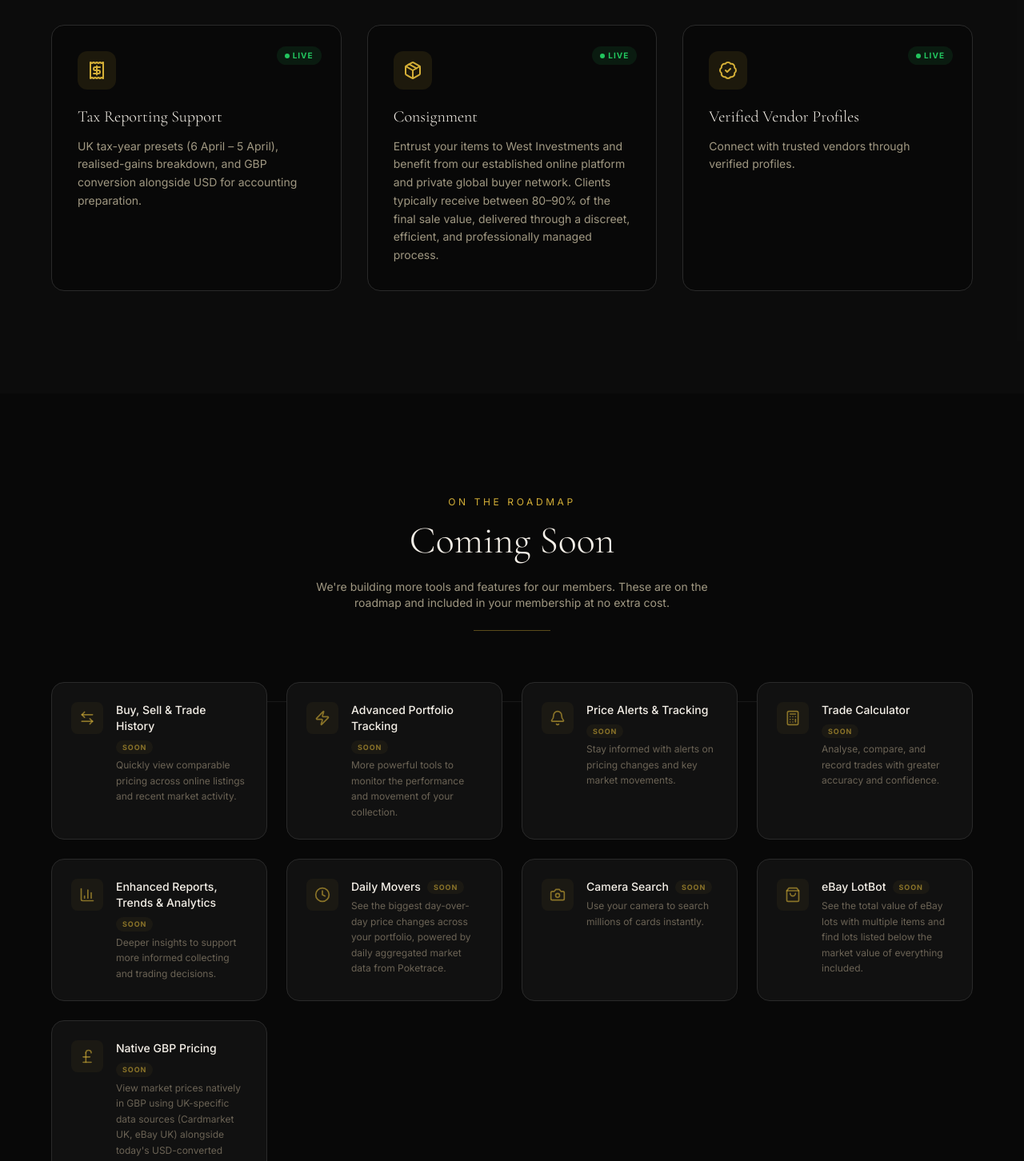
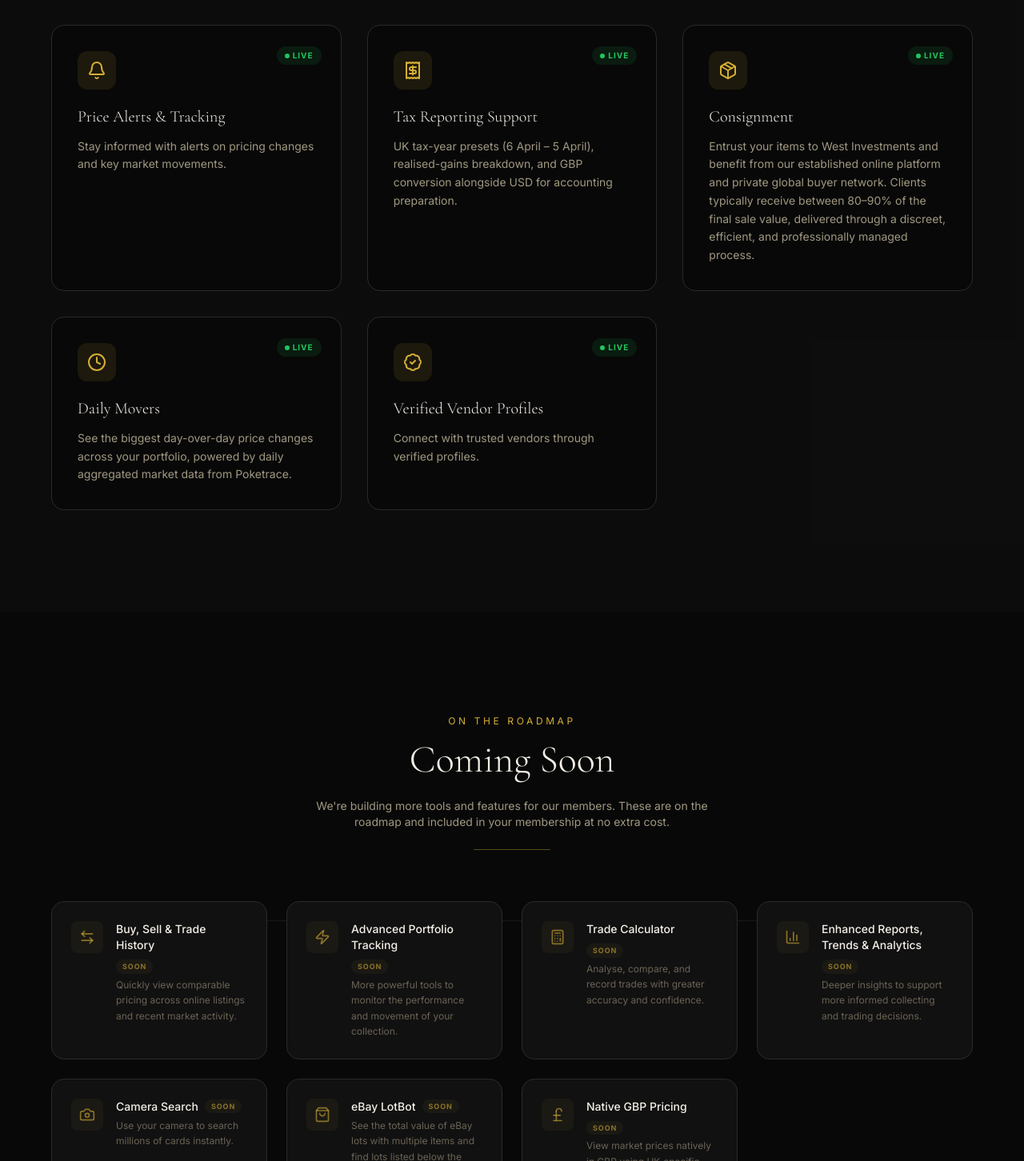
Before and after one commit to jamesjmclaren/pokemonAssets, a Next.js app: page /community in a window 1280 px wide. Shown: the part 2623-4075 px from the top of the page at 80% size. Built offline with nearby package versions, Linux system fonts and the light colour scheme; no server answers; a web font is replaced by a local one.

Commit message:
Mark Price Alerts & Tracking and Daily Movers as live
https://claude.ai/code/session_01TX7jxBA4ueyeuRGYgprLRU

```diff
--- a/src/app/community/page.tsx
+++ b/src/app/community/page.tsx
@@ -58,12 +58,12 @@ const features: Feature[] = [
   { icon: FileBarChart, title: "Portfolio Reporting", description: "Tailored reports with PDF & CSV export, date-range filtering, and market trend insights. Members get a clearer view of portfolio performance.", comingSoon: false },
   { icon: ArrowLeftRight, title: "Buy, Sell & Trade History", description: "Quickly view comparable pricing across online listings and recent market activity.", comingSoon: true },
   { icon: Zap, title: "Advanced Portfolio Tracking", description: "More powerful tools to monitor the performance and movement of your collection.", comingSoon: true },
-  { icon: Bell, title: "Price Alerts & Tracking", description: "Stay informed with alerts on pricing changes and key market movements.", comingSoon: true },
+  { icon: Bell, title: "Price Alerts & Tracking", description: "Stay informed with alerts on pricing changes and key market movements.", comingSoon: false },
   { icon: Calculator, title: "Trade Calculator", description: "Analyse, compare, and record trades with greater accuracy and confidence.", comingSoon: true },
   { icon: BarChart3, title: "Enhanced Reports, Trends & Analytics", description: "Deeper insights to support more informed collecting and trading decisions.", comingSoon: true },
   { icon: Receipt, title: "Tax Reporting Support", description: "UK tax-year presets (6 April – 5 April), realised-gains breakdown, and GBP conversion alongside USD for accounting preparation.", comingSoon: false },
   { icon: Package, title: "Consignment", description: "Entrust your items to West Investments and benefit from our established online platform and private global buyer network. Clients typically receive between 80–90% of the final sale value, delivered through a discreet, efficient, and professionally managed process.", comingSoon: false },
-  { icon: Clock, title: "Daily Movers", description: "See the biggest day-over-day price changes across your portfolio, powered by daily aggregated market data from Poketrace.", comingSoon: true },
+  { icon: Clock, title: "Daily Movers", description: "See the biggest day-over-day price changes across your portfolio, powered by daily aggregated market data from Poketrace.", comingSoon: false },
   { icon: Camera, title: "Camera Search", description: "Use your camera to search millions of cards instantly.", comingSoon: true },
   { icon: BadgeCheck, title: "Verified Vendor Profiles", description: "Connect with trusted vendors through verified profiles.", comingSoon: false },
   { icon: ShoppingBag, title: "eBay LotBot", description: "See the total value of eBay lots with multiple items and find lots listed below the market value of everything included.", comingSoon: true },
```
